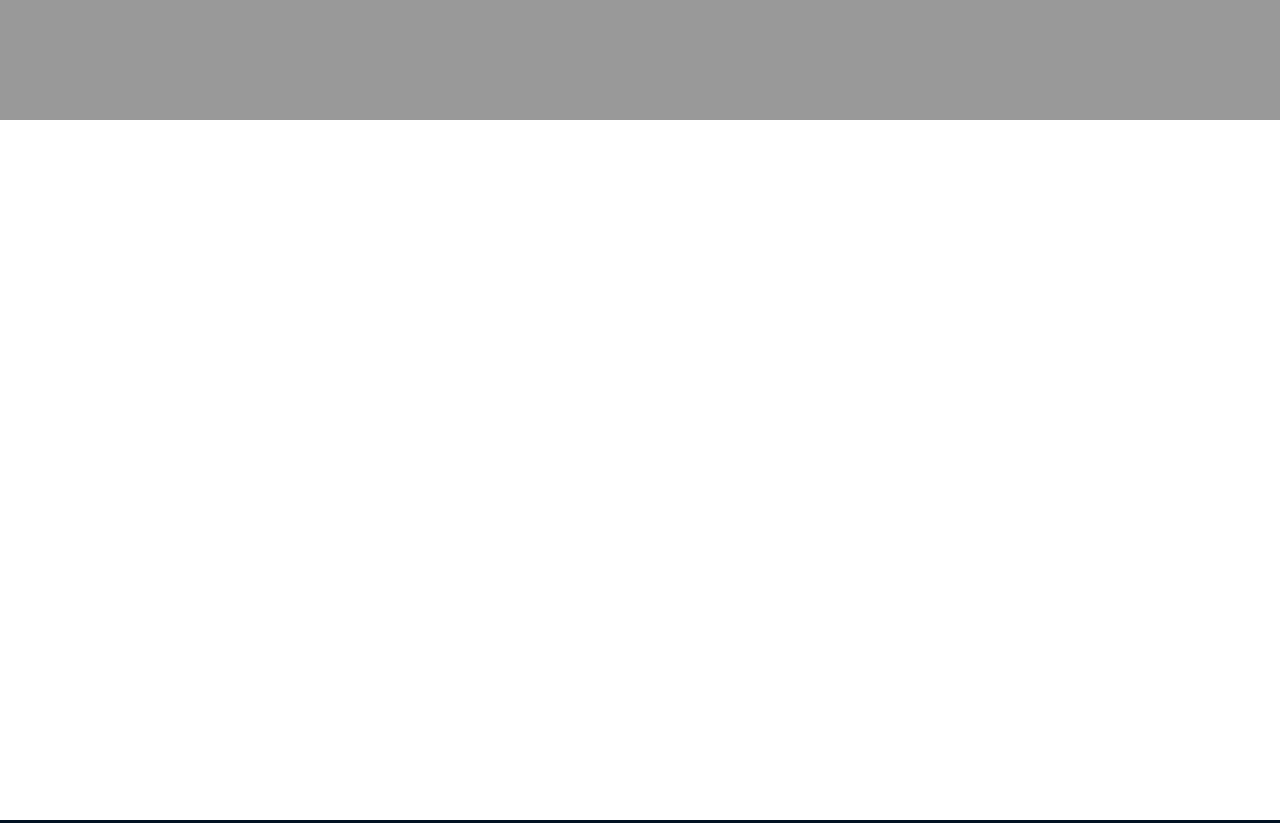
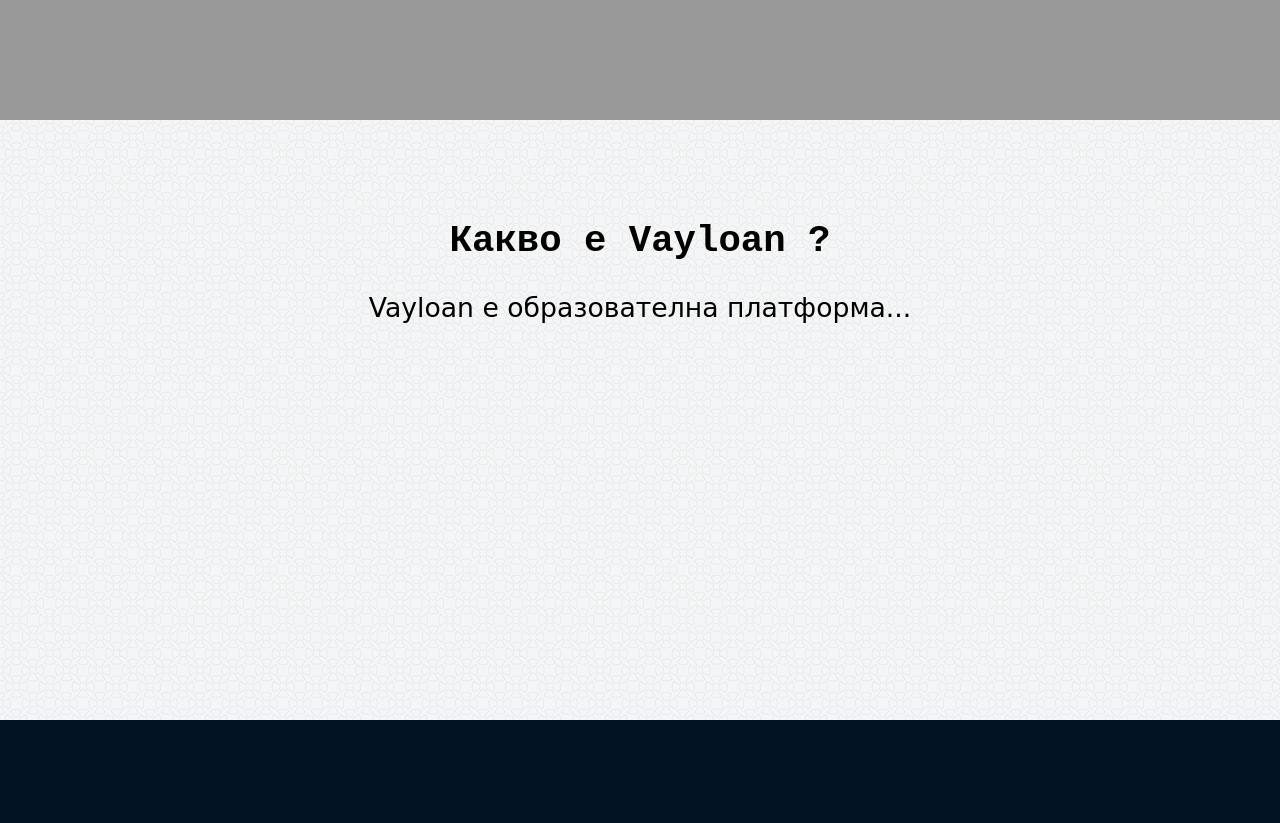
Before and after one commit to Vayloan/Vayloan.github.io, a plain HTML site: page index.html in a window 1280 px wide. Shown: the part 480-1303 px from the top of the page. Drawn offline with Linux system fonts and the light colour scheme.

Commit message:
Add files via upload

```diff
--- a/css/style.css
+++ b/css/style.css
@@ -83,11 +83,24 @@ h3 {
     background-color:grey;
 }
 #content {
-    height:600px;
+    height:500px;
+    background-image: url(img/info-bg.png);
 }
 #another-bs {
     height:100px;
+    background-image: url(img/info-bg.png);
 }
 #logo {
     margin-left: 10px;
 }
+#question {
+    text-align: center;
+    font-size: 28pt;
+    font-family: monospace;
+}
+#answer {
+    text-align: center;
+    margin-top: 30px;
+    font-size: 20pt;
+    font-family: cursive;
+}
--- a/index.html
+++ b/index.html
@@ -11,7 +11,7 @@
 
 			<nav>
                 <div id="logo">
-                <img src="css/img/logo.png" width="80px" height="80px">
+                <a href="index.html"><img src="css/img/logo.png" width="80px" height="80px"></a>
                 </div>
 				<ul>
 
@@ -34,7 +34,12 @@
         <div id="another-bs">
         </div>
         <div id="content">
-
+            <div id="question">
+            <strong>Какво е Vayloan ?</strong>
+            </div>
+            <div id="answer">
+                Vayloan е образователна платформа...
+            </div>
         </div>
         <div id="footer">
             <div id="bs">
```
Also changed, not shown: contact-us.html (+1 -1 lines), css/img/info-bg.png (added).
